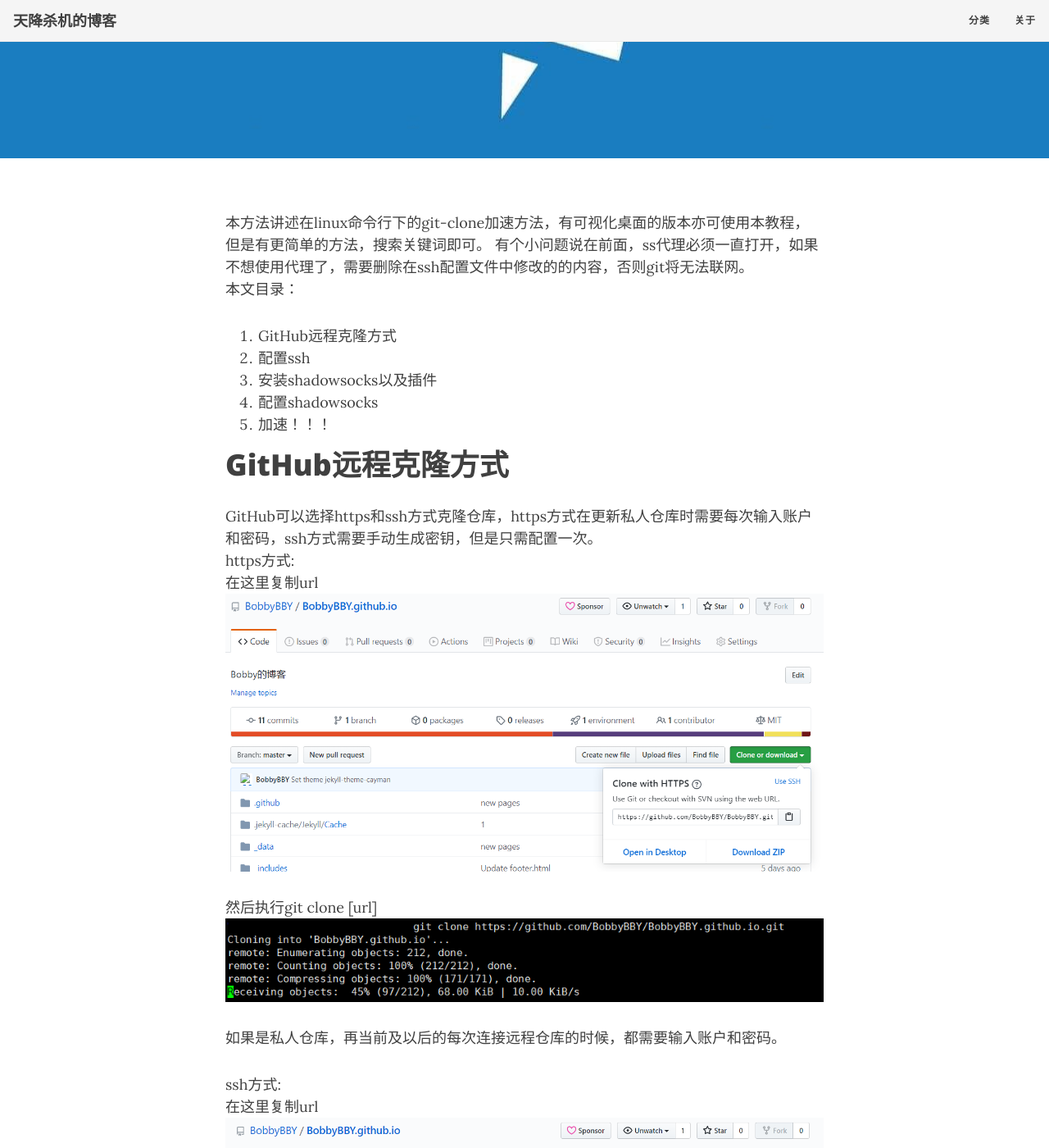
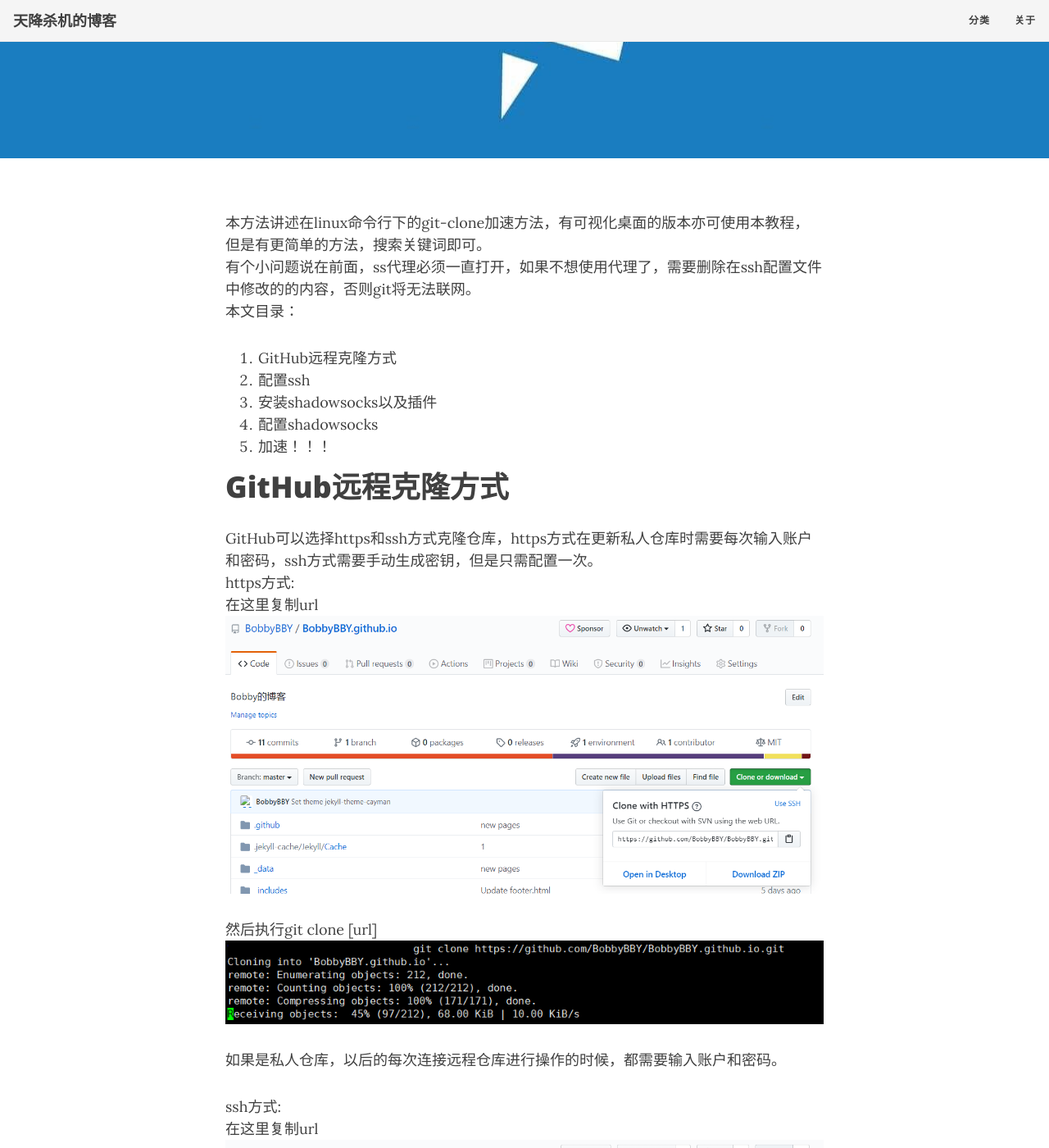
Before and after one commit to BobbyBBY/BobbyBBY.github.io, a Jekyll site: the page built from _posts/2020-06-04-git-speedup.md, in a window 1280 px wide and 1400 px high, scrolled down 340 px. Shown: the whole window at 82% size. Built offline with Jekyll 4.4.1, drawn with Linux system fonts in a browser that asks for light colours; nearby versions of some CDN libraries; comment, search, counter and statistics services are not loaded; some of the changed text lies outside the part shown.

Commit message:
Update 2020-06-04-git-speedup.md

```diff
--- a/_posts/2020-06-04-git-speedup.md
+++ b/_posts/2020-06-04-git-speedup.md
@@ -23,7 +23,7 @@
 然后执行git clone [url]
 ![https](/img/gitclonespeedup/githubhttps.png)
 
-如果是私人仓库，再当前及以后的每次连接远程仓库的时候，都需要输入账户和密码。
+如果是私人仓库，以后的每次连接远程仓库进行操作的时候，都需要输入账户和密码。
 
 ssh方式:
 在这里复制url
@@ -63,6 +63,7 @@
 ![gitsshclone](/img/gitclonespeedup/gitsshclone.png)
 
 这时，你是不是发现clone的速度特别慢……
+
 
 # 安装shadowsocks以及插件
 
```
Also changed, not shown: other parts of _posts/2020-06-04-git-speedup.md (+10 -6 lines).
